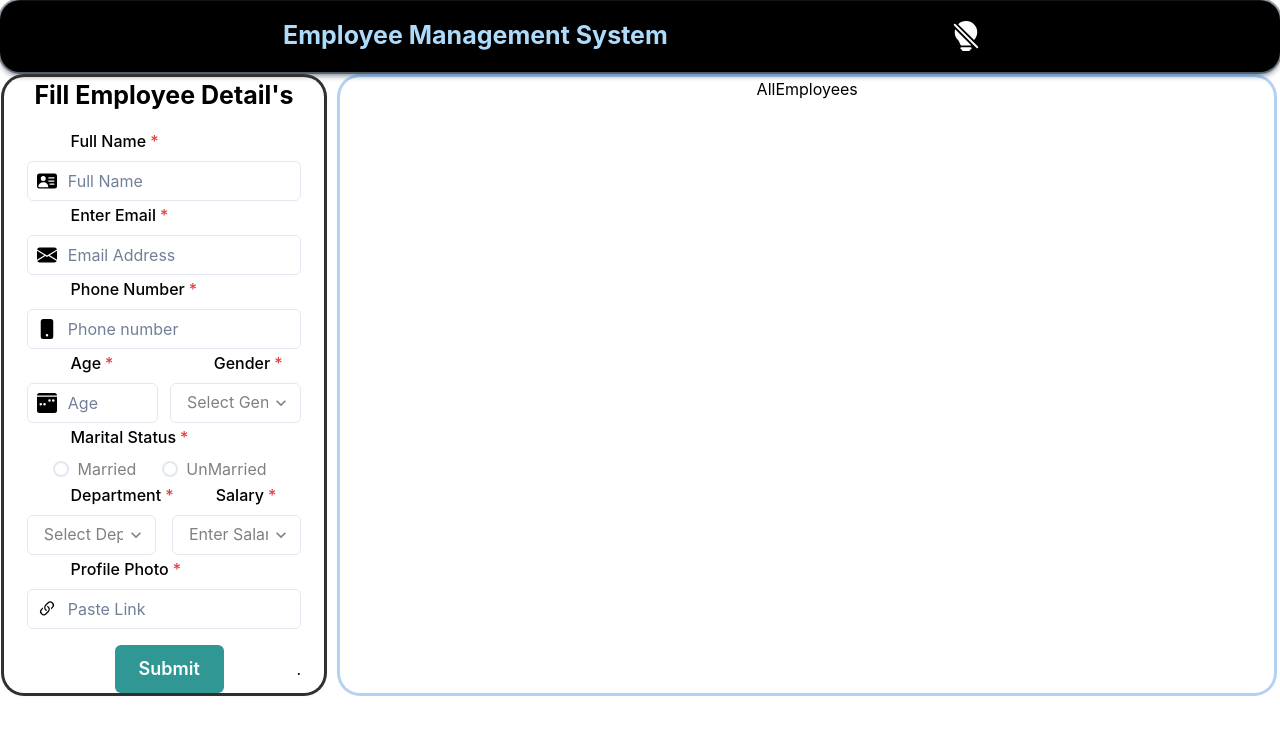
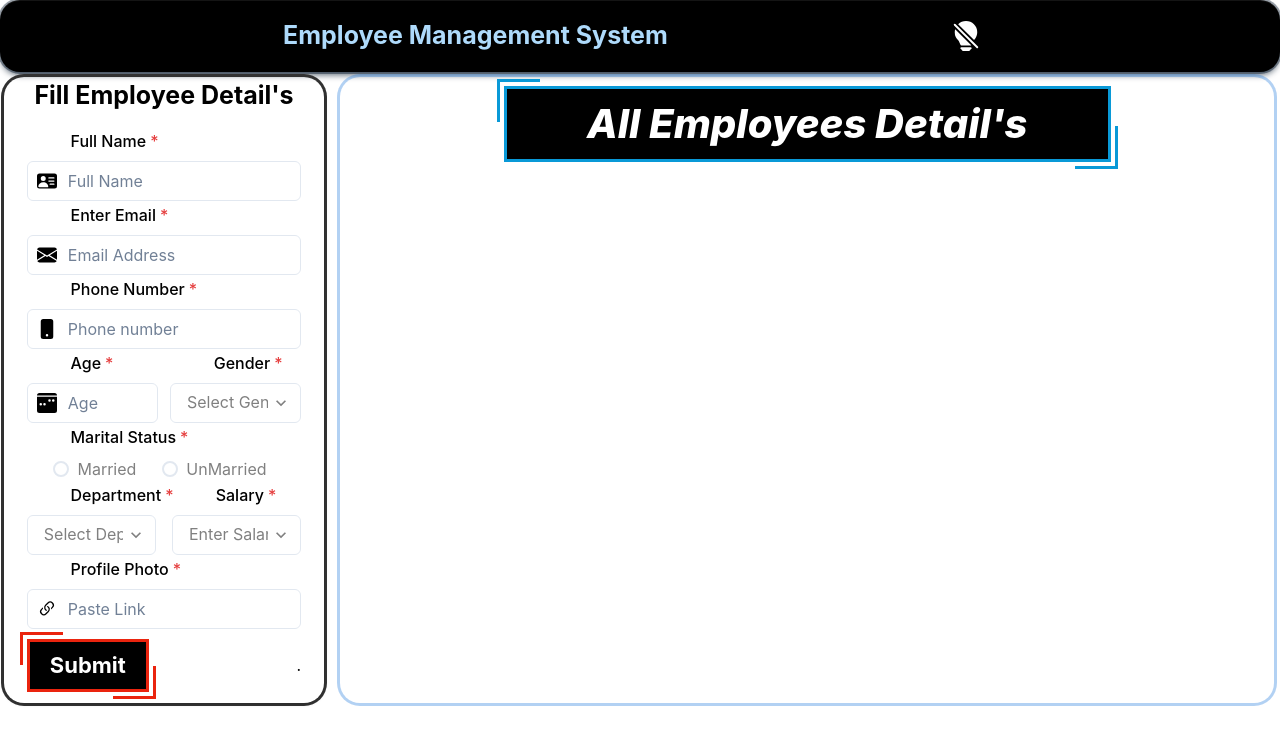
Before and after one commit to arpitmiahra4/employee-management-system, a React (Create React App) app: page / in a window 1280 px wide. Shown: the top 744 px of the page. Built offline with nearby package versions, Linux system fonts and the light colour scheme; data requests are answered from the project's data file.

Commit message:
Started: layout of all employees

```diff
--- a/src/Components/Home/AllEmployees.jsx
+++ b/src/Components/Home/AllEmployees.jsx
@@ -1,10 +1,14 @@
-import { Box, useColorModeValue } from '@chakra-ui/react'
-import React from 'react'
+import { Box, Text, useColorModeValue } from '@chakra-ui/react'
+import React, { useContext } from 'react'
+import { AppContext } from '../../Context/AppContext'
+import "../../Styles/normal.css"
+const AllEmployees = () => {
 
-const AllEmployees = () => {
+  const { data, titleSortBy, settitleSortBy, totalProduct, limit, page, setPage, FilterBy, setFilterBy, FilterByGender, setFilterByGender } = useContext(AppContext)
+
   return (
-    <Box textAlign={"center"} color={useColorModeValue('black', 'teal')}>
-    AllEmployees
+    <Box pt={"1%"} textAlign={"center"} color={useColorModeValue('black', 'teal')}>
+      <Text className='headings' m={"auto"} color={useColorModeValue('white', 'teal')} bg={useColorModeValue('black', 'black')} fontWeight={"extrabold"} fontStyle={"italic"}>All Employees Detail's</Text>
     </Box>
   )
 }
--- a/src/Components/Home/DetailsForm.jsx
+++ b/src/Components/Home/DetailsForm.jsx
@@ -172,27 +172,27 @@ const DetailsForm = () => {
           </InputGroup>
         </FormControl>
 
-        <HStack ml={"32%"} mt={"4"}>
+        <Flex mt={"2.5"} alignItems={"center"} mb={"4%"}>
           {
             isSubmit ? (
-              <Button isLoading textAlign="start" colorScheme='cyan' size='lg'>
+              <button class={Styles.btn_submit} m={"auto"} isLoading textAlign="start" size='lg'>
                 Submit
-              </Button>
+              </button>
             ) : (
-              <Button onClick={HandleAddData} textAlign="start" colorScheme='teal' size='lg'>
+              <button class={Styles.btn_submit} m={"auto"} onClick={HandleAddData} textAlign="start" size='lg'>
                 Submit
-              </Button>
+              </button>
             )
           }
           <Spacer />
           {
             updateButton ? (
-              <Button onClick={updateToServer} textAlign="start" colorScheme='orange' size='lg'>
+              <button class={Styles.btn_submit} m={"auto"} onClick={updateToServer} textAlign="start" size='lg'>
                 Update Data
-              </Button>
+              </button>
             ) : <Text>.</Text>
           }
-        </HStack>
+        </Flex>
       </Box>
     </Box>
   )
--- a/src/Styles/Form.module.css
+++ b/src/Styles/Form.module.css
@@ -25,3 +25,42 @@
     transform: translateX(100px);
   }
 }
+
+.btn_submit {
+  --color: #ea240e;
+  position: relative;
+  display: inline-block;
+  text-decoration: none;
+  font-size: 22px;
+  padding: 7px 20px;
+  background: black;
+  border: 3px solid var(--color);
+  color: white;
+  font-weight: bold;
+}
+.btn_submit::before,
+.btn_submit::after {
+content: '';
+position: absolute;
+width: 40px;
+height: 30px;
+border: inherit;
+transition: width .25s .15s, height .25s;
+}
+.btn_submit::before{
+  top: -10px;
+  left: -10px;
+  border-width: 3px 0 0 3px;
+}
+.btn_submit::after{
+bottom: -10px;
+right: -10px;
+border-width: 0 3px 3px 0;
+}
+.btn_submit:hover::before,
+.btn_submit:hover::after{
+  width: calc(100% + 27px);
+  height: calc(100% + 27px);
+}
+
+/* .btn_submit:hover::before */
--- /dev/null
+++ b/src/Styles/normal.css
@@ -0,0 +1,33 @@
+.headings{
+    --color: #0999d7;
+    position: relative;
+    display: inline-block;
+    text-decoration: none;
+    font-size: 40px;
+    padding: 5px 80px;
+    border: 3px solid var(--color);
+}
+.headings::before,
+.headings::after {
+content: '';
+position: absolute;
+width: 40px;
+height: 40px;
+border: inherit;
+transition: width .25s .15s, height .25s;
+}
+.headings::before{
+  top: -10px;
+  left: -10px;
+  border-width: 3px 0 0 3px;
+}
+.headings::after{
+bottom: -10px;
+right: -10px;
+border-width: 0 3px 3px 0;
+}
+.headings:hover::before,
+.headings:hover::after{
+  width: calc(100% + 27px);
+  height: calc(100% + 27px);
+}
```
Also changed, not shown: src/Components/Navbar/Navbar.jsx (+0 -8 lines).
